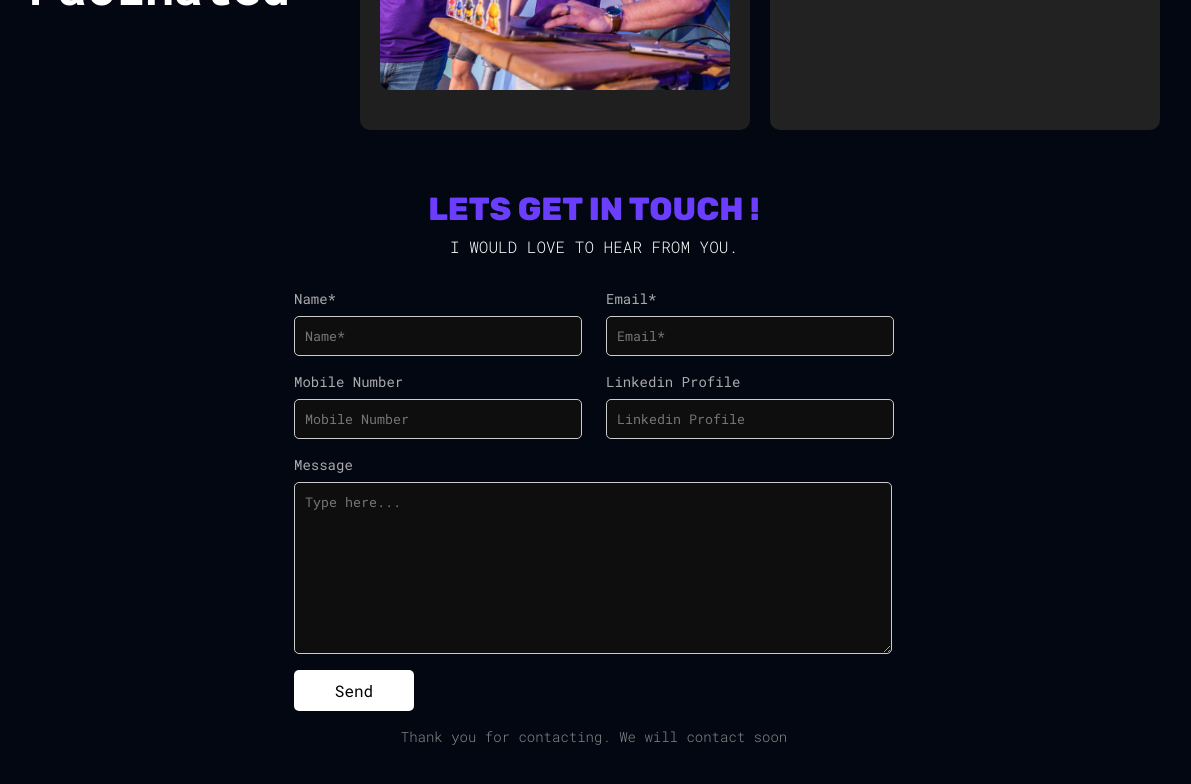
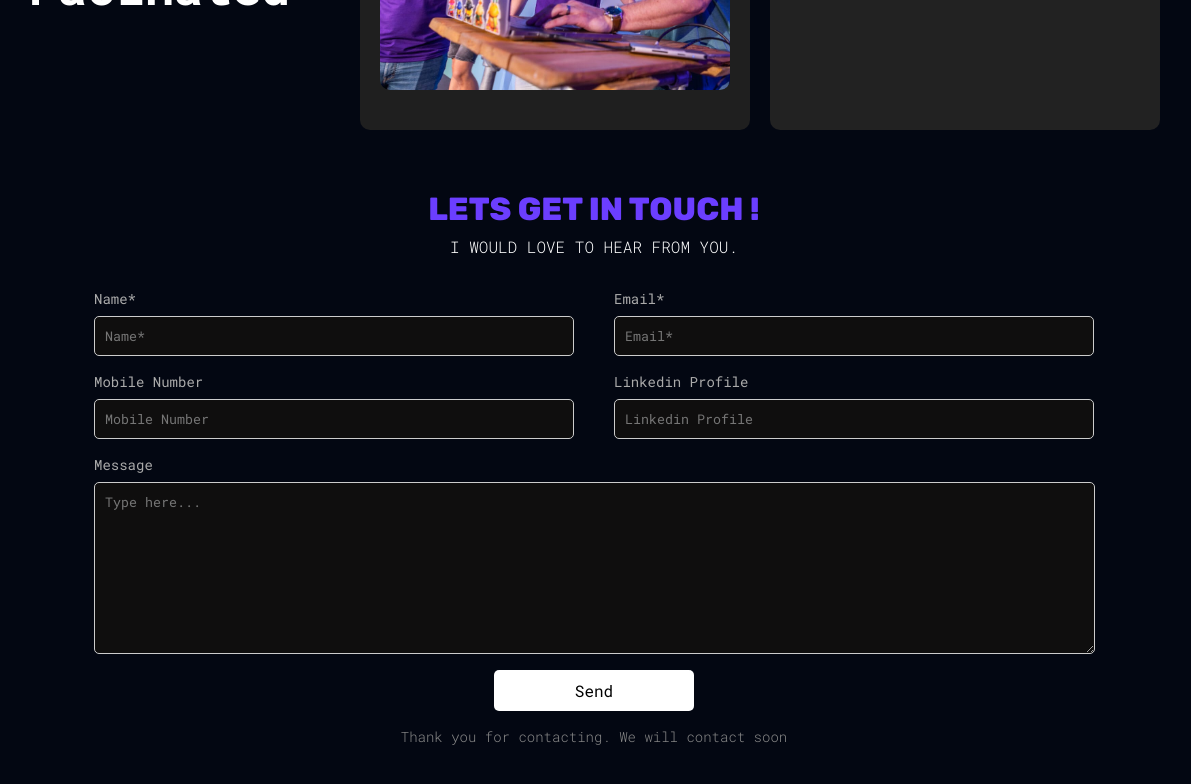
Before and after one commit to Lokeshsuwalka05/making_portfolio, a React (Vite) app: page / in a window 1536 px wide. Shown: the part 1918-2702 px from the top of the page, without its empty margins (174-1365 px from the left). Built offline with nearby package versions, Linux system fonts and the light colour scheme.

Commit message:
form responsiveness

```diff
--- a/src/Sections/Form/Form.module.css
+++ b/src/Sections/Form/Form.module.css
@@ -8,6 +8,9 @@
   border-radius: 10px;
   max-width: 600px;
   margin: auto;
+
+
+
 }
 
 .title {
@@ -73,6 +76,14 @@
   color: #000;
   cursor: pointer;
   font-size: 1rem;
+  position:relative;
+  left:40%;
+
+
+
+
+
+
 
 }
 
@@ -86,3 +97,55 @@
   text-align: center;
   color: #888;
 }
+
+@media  screen and (min-width:1300px) and (max-width:1800px){
+  .container{
+    max-width: 1000px;
+  }
+  .inputGroup {
+    width: 48%;
+
+
+  }
+  .textarea{
+    width:204%;
+  }
+
+
+
+
+}
+@media  screen and (min-width:1800px) and (max-width:2000px) {
+  .container{
+    max-width: 1200px;
+  }
+  .inputGroup {
+    width: 48%;
+
+
+  }
+  .textarea{
+    width:204%;
+  }
+
+
+
+
+}
+@media  screen and (min-width:2000px)  {
+  .container{
+    max-width: 1600px;
+  }
+  .inputGroup {
+    width: 48%;
+
+
+  }
+  .textarea{
+    width:205%;
+  }
+
+
+
+
+}
```
